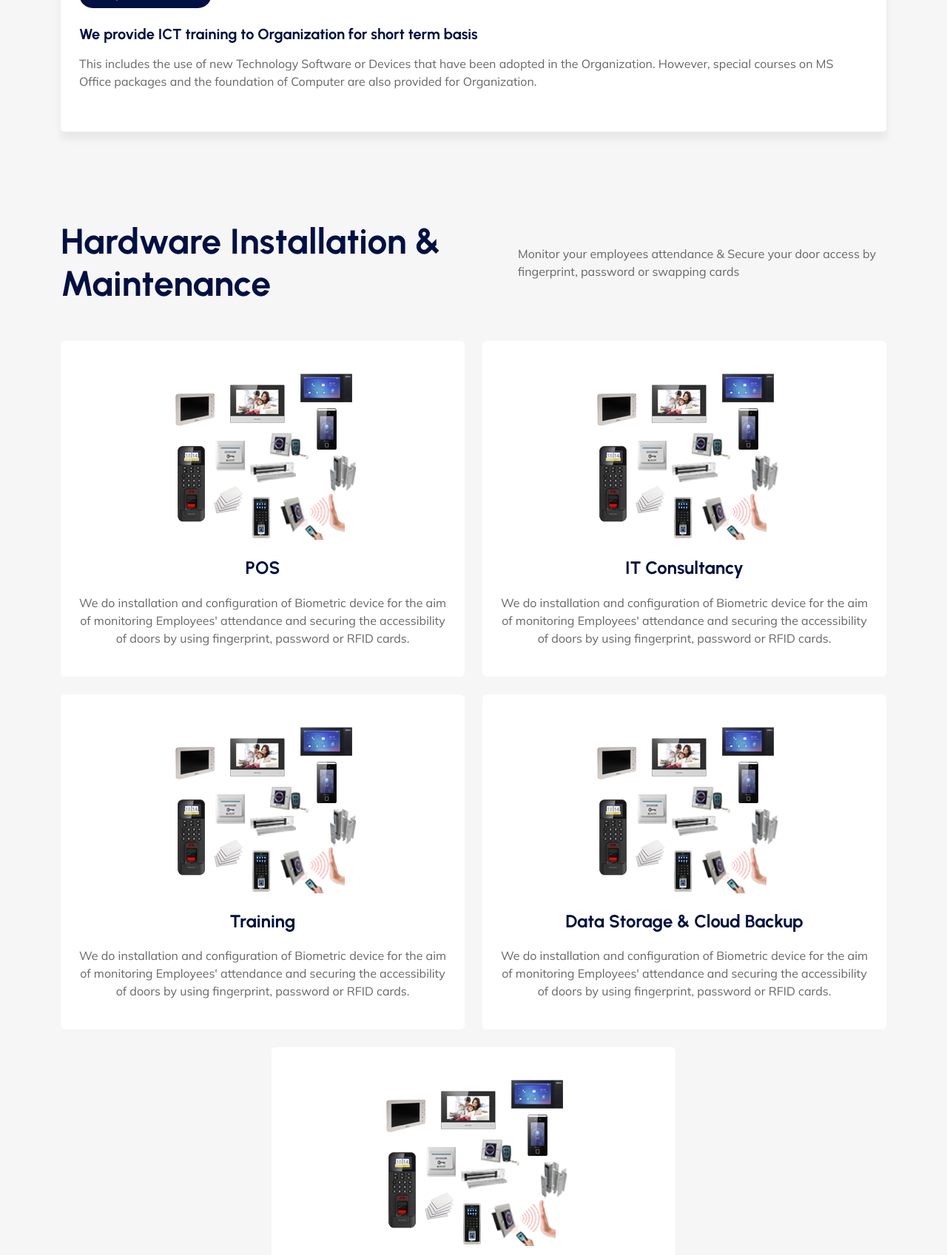
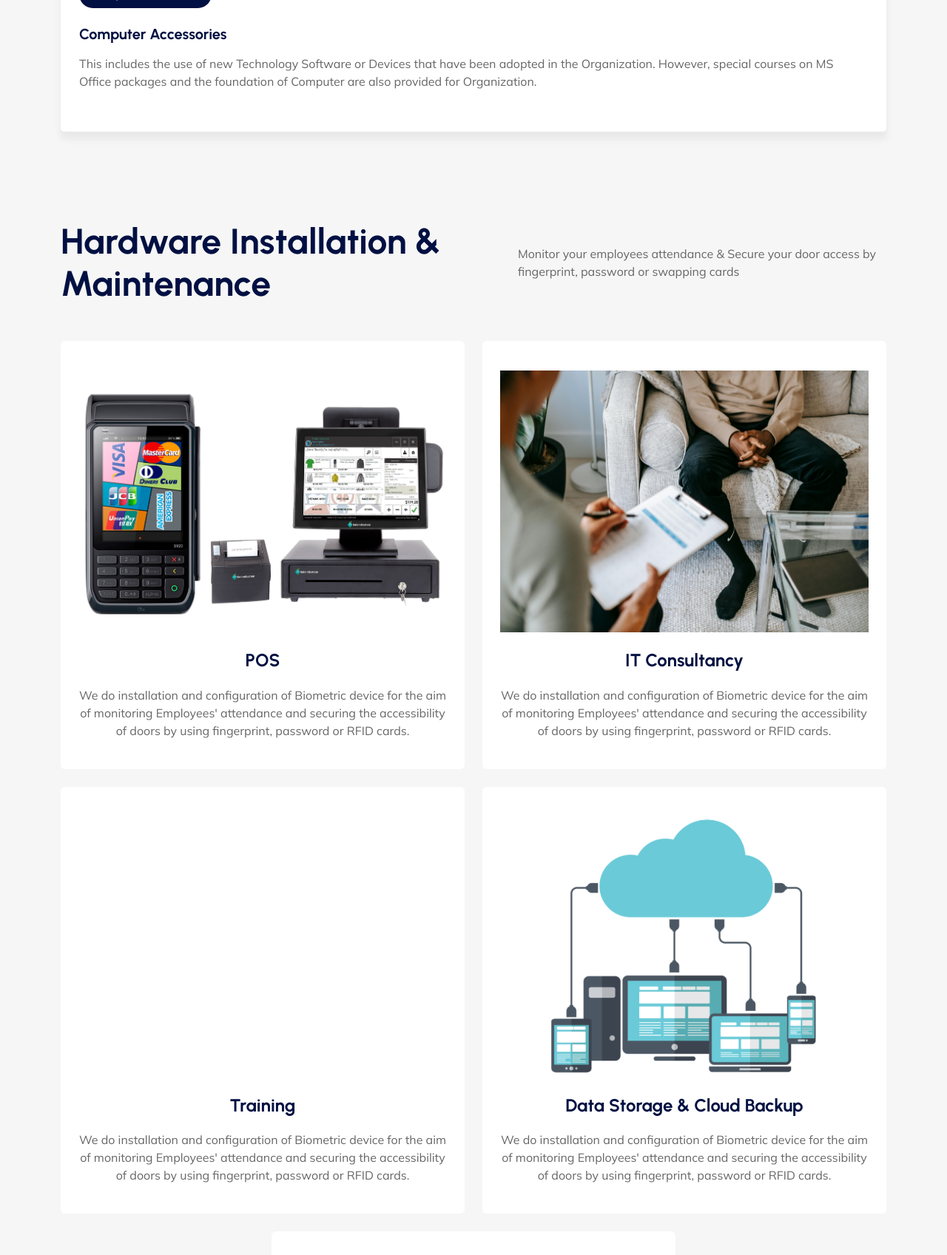
Before and after one commit to Abdulrazakmus/hasnet-website, a PHP site: page /ict-hardware-supply-and-maintanance.php in a window 1280 px wide. Shown: the part 1677-3374 px from the top of the page at 74% size. Run offline with PHP 8.4, Linux system fonts and the light colour scheme; some libraries are stand-ins or nearby versions.

Commit message:
24 again-06

```diff
--- a/ict-hardware-supply-and-maintanance.php
+++ b/ict-hardware-supply-and-maintanance.php
@@ -100,7 +100,7 @@
         <div class="hm2-blog-card-content position-relative">
             <a href="#" class="tag-btn rounded-pill position-absolute">Computer Accessories</a>
             <a href="#">
-                <h3 class="h5 mb-3">We provide ICT training to Organization for short term basis</h3>
+                <h3 class="h5 mb-3">Computer Accessories</h3>
             </a>
             <p>
                 This includes the use of new Technology Software or Devices
@@ -137,7 +137,7 @@
 
                         <div class="col-xl-6 col-md-6">
                             <div class="aff-service-item text-center bg-white rounded">
-                                <img src="assets/img/affiliate/access control.png" alt="icon" class="img-fluid">
+                                <img src="assets/img/affiliate/pos.png" alt="icon" class="img-fluid">
                                 <h4 class="mt-4 mb-20">POS</h4>
                                 <p class="mb-0">We do installation and configuration of Biometric device for the aim of
                                     monitoring Employees' attendance and securing the accessibility of doors by using
@@ -147,7 +147,7 @@
 
                         <div class="col-xl-6 col-md-6">
                             <div class="aff-service-item text-center bg-white rounded">
-                                <img src="assets/img/affiliate/access control.png" alt="icon" class="img-fluid">
+                                <img src="assets/img/affiliate/consultancy.png" alt="icon" class="img-fluid">
                                 <h4 class="mt-4 mb-20">IT Consultancy</h4>
                                 <p class="mb-0">We do installation and configuration of Biometric device for the aim of
                                     monitoring Employees' attendance and securing the accessibility of doors by using
@@ -157,7 +157,7 @@
 
                         <div class="col-xl-6 col-md-6">
                             <div class="aff-service-item text-center bg-white rounded">
-                                <img src="assets/img/affiliate/access control.png" alt="icon" class="img-fluid">
+                                <img src="assets/img/affiliate/defaiult.png" alt="icon" class="img-fluid">
                                 <h4 class="mt-4 mb-20">Training</h4>
                                 <p class="mb-0">We do installation and configuration of Biometric device for the aim of
                                     monitoring Employees' attendance and securing the accessibility of doors by using
@@ -167,7 +167,7 @@
 
                         <div class="col-xl-6 col-md-6">
                             <div class="aff-service-item text-center bg-white rounded">
-                                <img src="assets/img/affiliate/access control.png" alt="icon" class="img-fluid">
+                                <img src="assets/img/affiliate/backup.png" alt="icon" class="img-fluid">
                                 <h4 class="mt-4 mb-20">Data Storage & Cloud Backup</h4>
                                 <p class="mb-0">We do installation and configuration of Biometric device for the aim of
                                     monitoring Employees' attendance and securing the accessibility of doors by using
@@ -178,7 +178,7 @@
 
                         <div class="col-xl-6 col-md-6">
                             <div class="aff-service-item text-center bg-white rounded">
-                                <img src="assets/img/affiliate/access control.png" alt="icon" class="img-fluid">
+                                <img src="assets/img/affiliate/power-backup.png" alt="icon" class="img-fluid">
                                 <h4 class="mt-4 mb-20">Power Backup</h4>
                                 <p class="mb-0">We do installation and configuration of Biometric device for the aim of
                                     monitoring Employees' attendance and securing the accessibility of doors by using
```
Also changed, not shown: assets/img/affiliate/backup.png (added), assets/img/affiliate/consultancy.png (added), assets/img/affiliate/defaiult.png (added), assets/img/affiliate/pos.png (added), assets/img/affiliate/power-backup.png (added).
